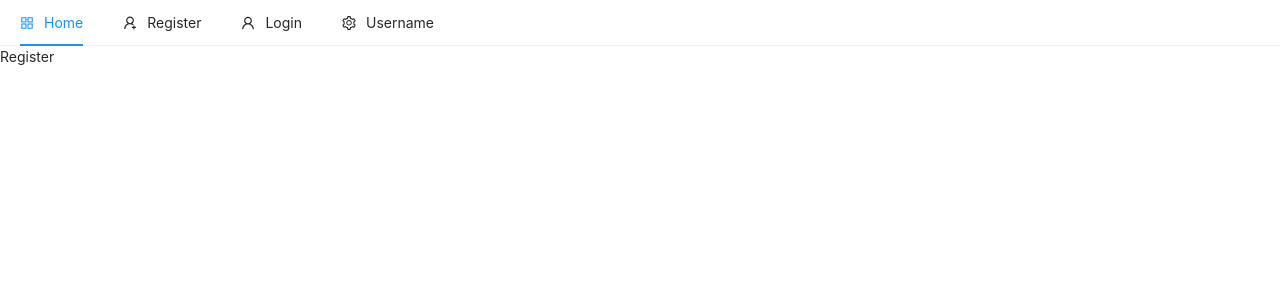
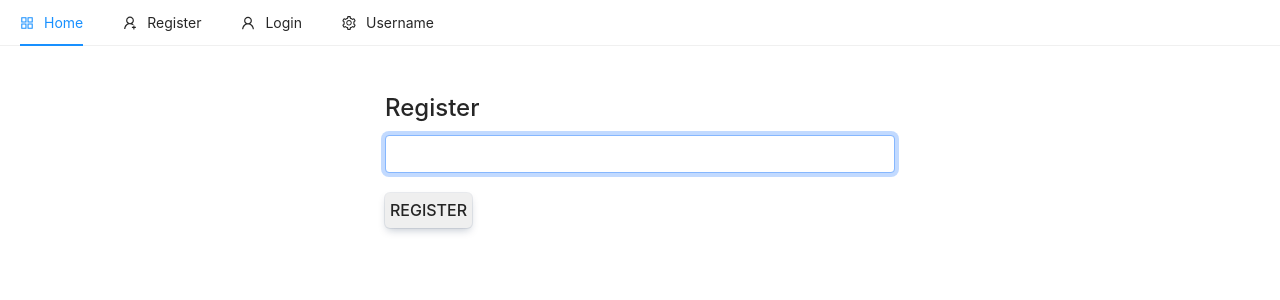
Before and after one commit to anuragyadav20062002/MERN-Ecommerce-Website, a React (Create React App) app in the folder client/: page /register in a window 1280 px wide. Shown: the top 300 px of the page. Built offline with nearby package versions, Linux system fonts and the light colour scheme.

Commit message:
created register page

```diff
--- a/client/src/index.css
+++ b/client/src/index.css
@@ -1,13 +1,25 @@
 body {
   margin: 0;
-  font-family: -apple-system, BlinkMacSystemFont, 'Segoe UI', 'Roboto', 'Oxygen',
-    'Ubuntu', 'Cantarell', 'Fira Sans', 'Droid Sans', 'Helvetica Neue',
+  font-family: -apple-system, BlinkMacSystemFont, "Segoe UI", "Roboto", "Oxygen",
+    "Ubuntu", "Cantarell", "Fira Sans", "Droid Sans", "Helvetica Neue",
     sans-serif;
   -webkit-font-smoothing: antialiased;
   -moz-osx-font-smoothing: grayscale;
 }
 
 code {
-  font-family: source-code-pro, Menlo, Monaco, Consolas, 'Courier New',
+  font-family: source-code-pro, Menlo, Monaco, Consolas, "Courier New",
     monospace;
 }
+
+.register {
+  border: 5px;
+  margin-top: 20px;
+  padding: 5px;
+  box-shadow: rgba(9, 30, 66, 0.25) 0px 4px 8px -2px,
+    rgba(9, 30, 66, 0.08) 0px 0px 0px 1px;
+
+  font-size: medium;
+  font-weight: 500;
+  border-radius: 5px;
+}
--- a/client/src/pages/auth/Register.jsx
+++ b/client/src/pages/auth/Register.jsx
@@ -1,7 +1,41 @@
 import React from "react"
+import { useState } from "react"
 
 const Register = () => {
-  return <div>Register</div>
+  const [email, setEmail] = useState("")
+
+  const handleSubmit = () => {}
+
+  const registerForm = () => {
+    return (
+      <form action="" onSubmit={handleSubmit}>
+        <input
+          type="email"
+          className="form-control"
+          value={email}
+          onChange={(e) => setEmail(e.target.value)}
+          autoFocus
+        />
+
+        <button type="submit" className="register">
+          REGISTER
+        </button>
+      </form>
+    )
+  }
+
+  return (
+    <>
+      <div className="container p-5">
+        <div className="row">
+          <div className="col-md-6 offset-md-3">
+            <h4>Register</h4>
+            {registerForm()}
+          </div>
+        </div>
+      </div>
+    </>
+  )
 }
 
 export default Register
```
